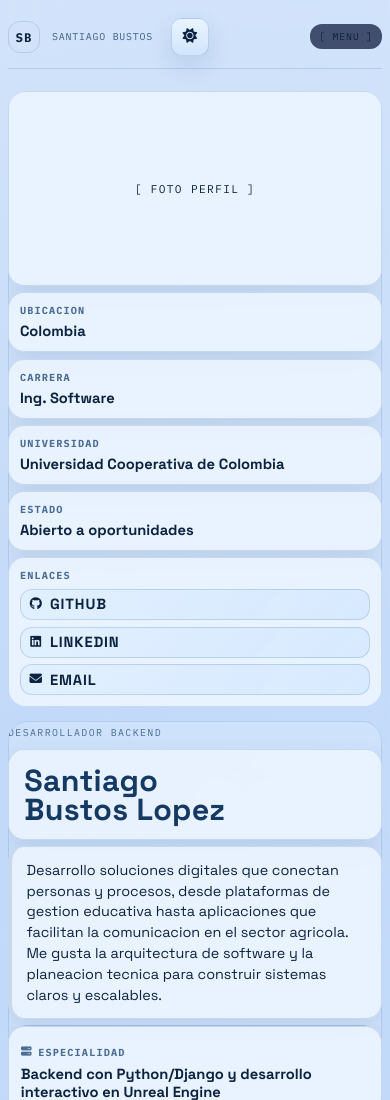
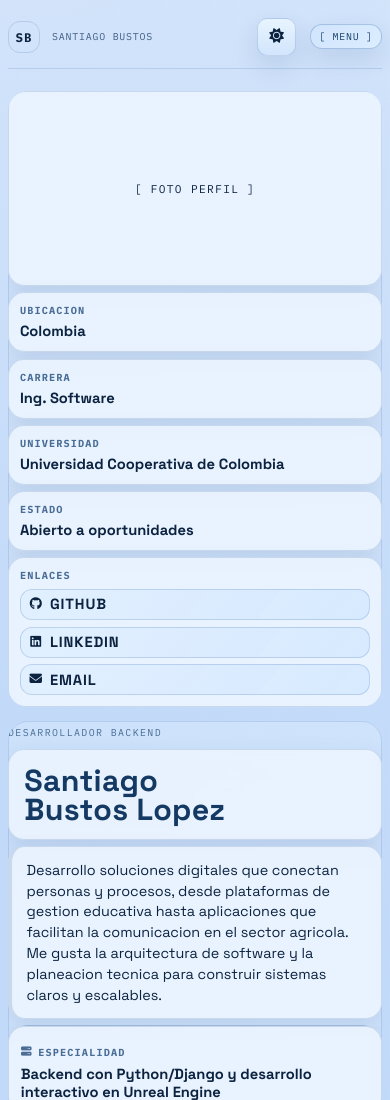
Before and after one commit to Santtiy/Portafolio_Santy, a plain HTML site: page index.html in a window 390 px wide. Shown: the top 1100 px of the page. Drawn offline with Linux system fonts and the light colour scheme.

Commit message:
Agrego correccion menu modo responsive

```diff
--- a/styles.css
+++ b/styles.css
@@ -170,6 +170,18 @@
   box-shadow: var(--shadow-elevated);
 }
 
+[data-theme="light"] .menu-toggle {
+  background: linear-gradient(140deg, rgba(208, 228, 252, 0.98), rgba(221, 238, 255, 0.9));
+  border-color: rgba(36, 92, 160, 0.28);
+  color: #173f69;
+  box-shadow: var(--shadow);
+}
+
+[data-theme="light"] .menu-toggle:hover {
+  transform: translateY(-2px);
+  box-shadow: var(--shadow-elevated);
+}
+
 [data-theme="light"] .btn,
 [data-theme="light"] .project-link,
 [data-theme="light"] .footer-top {
@@ -1694,12 +1706,13 @@ textarea:focus {
 
   .menu-toggle {
     display: inline-flex;
-    margin-left: auto;
+    margin-left: 0;
   }
 
   .menu {
     display: none;
     width: 100%;
+    max-width: none;
     margin-left: 0;
     justify-content: flex-start;
     flex-direction: column;
@@ -1722,10 +1735,12 @@ textarea:focus {
 
   .theme-toggle {
     order: 2;
+    margin-left: auto;
   }
 
   .menu-toggle {
     order: 3;
+    margin-left: 0.4rem;
   }
 
   .menu {
@@ -1860,7 +1875,7 @@ textarea:focus {
 
   .menu-toggle {
     display: inline-flex;
-    margin-left: auto;
+    margin-left: 0.4rem;
   }
 
   .menu {
```
